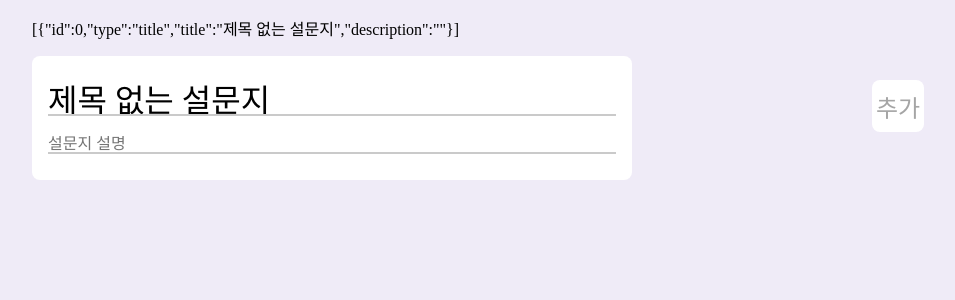
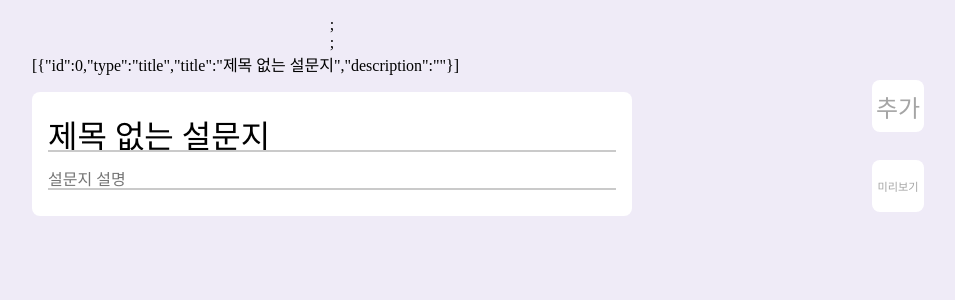
Before and after one commit to jaegwans/formMaker, a React (Create React App) app: page / in a window 1280 px wide. Shown: the top 300 px of the page, without its empty margins (308-1263 px from the left). Built offline with nearby package versions, Linux system fonts and the light colour scheme.

Commit message:
feat: 미리보기 버튼

```diff
--- a/src/components/side/SideBar.tsx
+++ b/src/components/side/SideBar.tsx
@@ -2,13 +2,25 @@ import React from 'react';
 import styled from 'styled-components';
 import { useDispatch } from 'react-redux';
 import { addGeneralForm } from 'app/slices/formSlice';
+import { Link } from 'react-router-dom';
 
 function SideBar() {
     const dispatch = useDispatch();
     const _onClickSideBar = () => {
         dispatch(addGeneralForm());
     };
-    return <StyledSideBar onClick={_onClickSideBar}>추가</StyledSideBar>;
+
+    return (
+        <>
+            <StyledSideBar onClick={_onClickSideBar}>추가</StyledSideBar>;
+            <Link to={'/preview'}>
+                <StyledSidePreview>
+                    <div>미리보기</div>
+                </StyledSidePreview>
+            </Link>
+            ;
+        </>
+    );
 }
 
 export default SideBar;
@@ -28,3 +40,19 @@ const StyledSideBar = styled.div`
     color: ${({ theme }) => theme.color.deepgray};
     cursor: pointer;
 `;
+
+const StyledSidePreview = styled.div`
+    width: 3.25rem;
+    height: 3.25rem;
+    position: fixed;
+    right: 3rem;
+    top: 20%;
+    background-color: ${({ theme }) => theme.color.white};
+    display: flex;
+    align-items: center;
+    justify-content: center;
+    font-size: 0.7rem;
+    border-radius: ${({ theme }) => theme.borderRadius.medium};
+    color: ${({ theme }) => theme.color.deepgray};
+    cursor: pointer;
+`;
```
